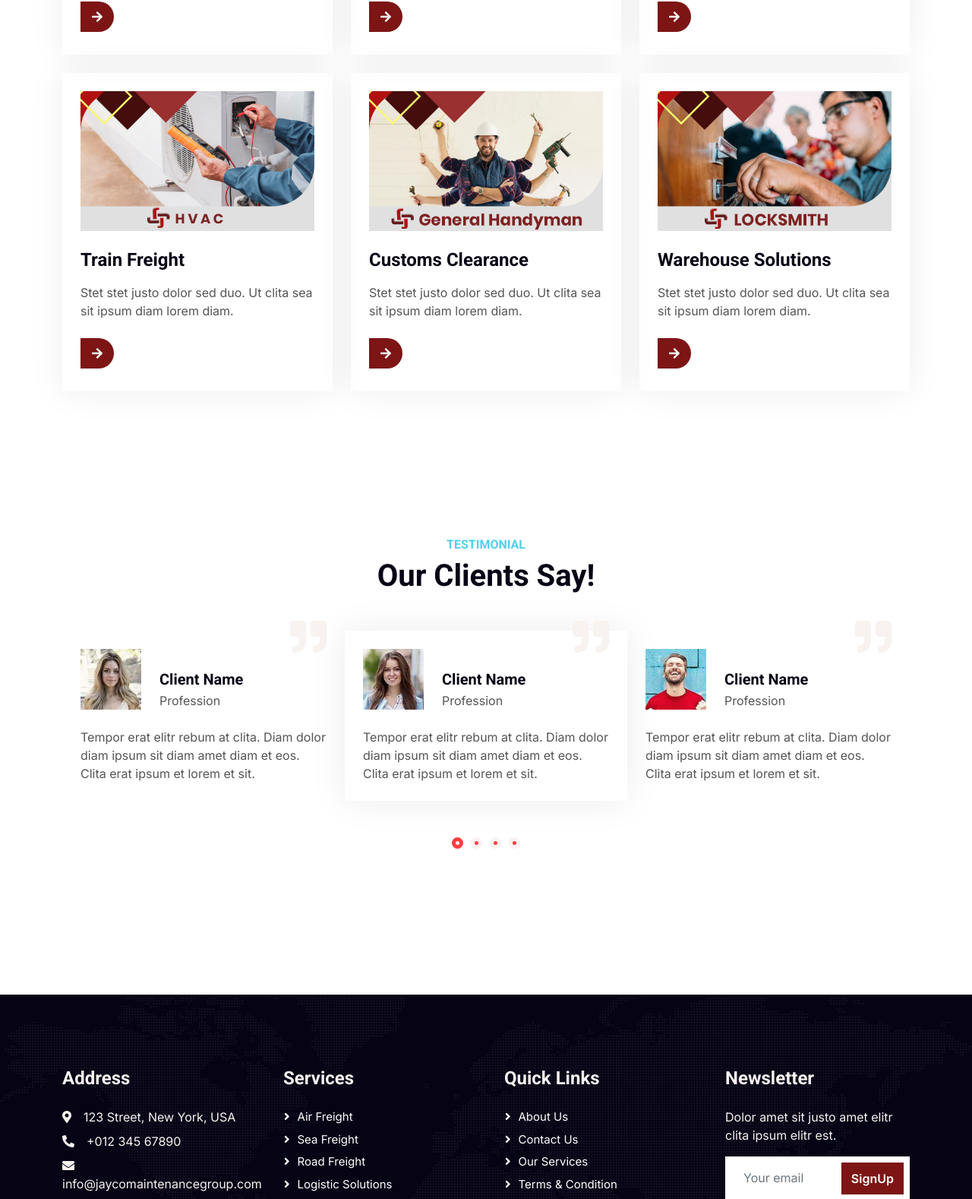
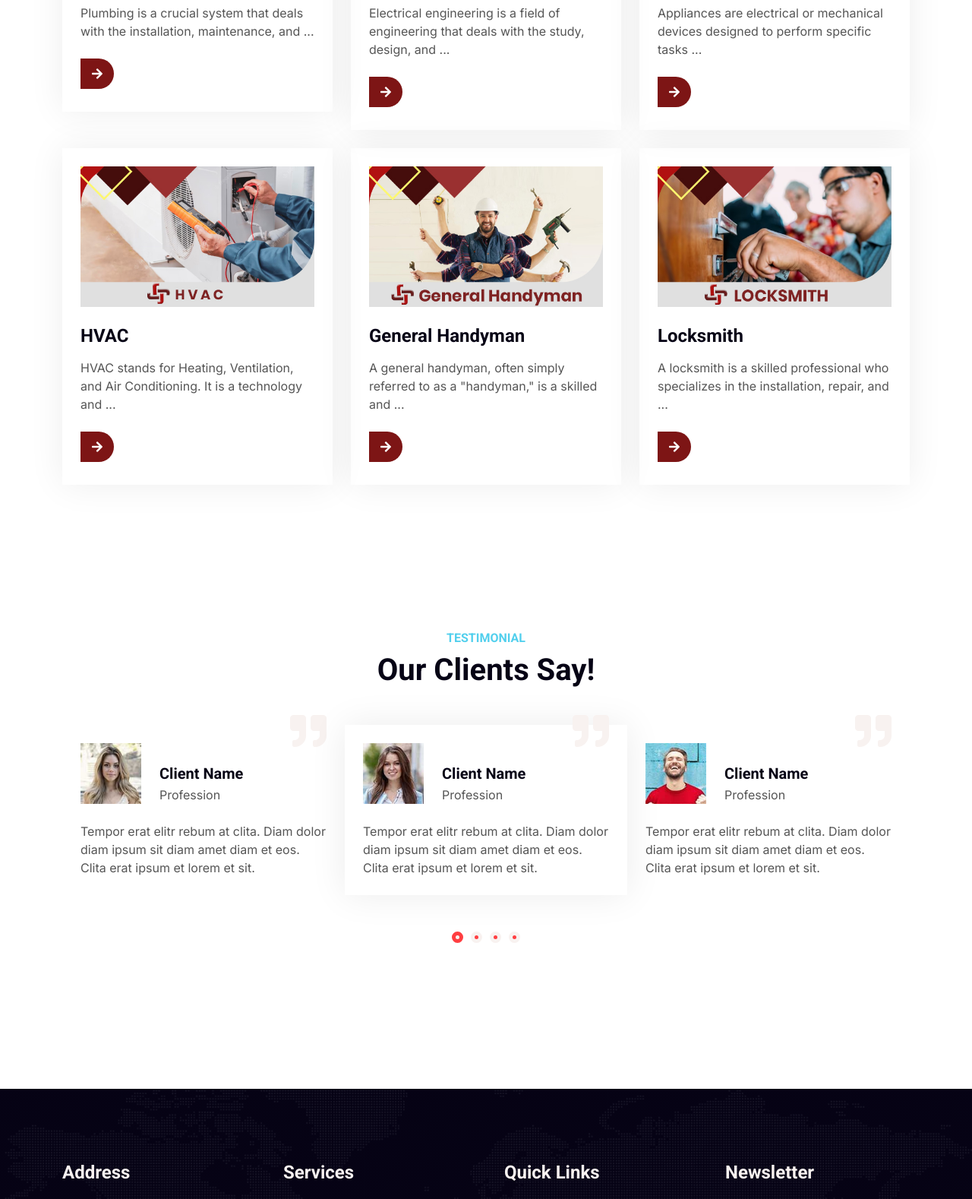
Before and after one commit to mjnfs/jaycomaintenance, a plain HTML site: page service.html in a window 1280 px wide. Shown: the part 1068-2646 px from the top of the page at 76% size. Drawn offline with nearby package versions, Linux system fonts and the light colour scheme.

Commit message:
new updates

```diff
--- a/css/style.css
+++ b/css/style.css
@@ -250,6 +250,11 @@
 
 .locksmith-header {
     background: linear-gradient(rgba(6, 3, 21, .5), rgba(6, 3, 21, .5)), url(../img/cover6.jpg) center center no-repeat;
+    height: 50vh !important;
+}
+
+.services-header {
+    background: linear-gradient(rgba(6, 3, 21, .5), rgba(6, 3, 21, .5)), url(../img/cover7.jpg) center center no-repeat;
     height: 50vh !important;
 }
 
--- a/service.html
+++ b/service.html
@@ -74,17 +74,7 @@
 
 
     <!-- Page Header Start -->
-    <div class="container-fluid page-header py-5" style="margin-bottom: 6rem;">
-        <div class="container py-5">
-            <h1 class="display-3 text-white mb-3 animated slideInDown">Services</h1>
-            <nav aria-label="breadcrumb animated slideInDown">
-                <ol class="breadcrumb">
-                    <li class="breadcrumb-item"><a class="text-white" href="#">Home</a></li>
-                    <li class="breadcrumb-item"><a class="text-white" href="#">Pages</a></li>
-                    <li class="breadcrumb-item text-white active" aria-current="page">Services</li>
-                </ol>
-            </nav>
-        </div>
+    <div class="container-fluid page-header services-header py-5" style="margin-bottom: 6rem;">
     </div>
     <!-- Page Header End -->
 
@@ -102,9 +92,9 @@
                         <div class="overflow-hidden mb-4">
                             <img class="img-fluid" src="img/service-1.jpg" alt="">
                         </div>
-                        <h4 class="mb-3">Air Freight</h4>
-                        <p>Stet stet justo dolor sed duo. Ut clita sea sit ipsum diam lorem diam.</p>
-                        <a class="btn-slide mt-2" href=""><i class="fa fa-arrow-right"></i><span>Read More</span></a>
+                        <h4 class="mb-3">Plumbing</h4>
+                        <p>Plumbing is a crucial system that deals with the installation, maintenance, and ...</p>
+                        <a class="btn-slide mt-2" href="/read-more/plumbing.html"><i class="fa fa-arrow-right"></i><span>Read More</span></a>
                     </div>
                 </div>
                 <div class="col-md-6 col-lg-4 wow fadeInUp" data-wow-delay="0.5s">
@@ -112,9 +102,9 @@
                         <div class="overflow-hidden mb-4">
                             <img class="img-fluid" src="img/service-2.jpg" alt="">
                         </div>
-                        <h4 class="mb-3">Ocean Freight</h4>
-                        <p>Stet stet justo dolor sed duo. Ut clita sea sit ipsum diam lorem diam.</p>
-                        <a class="btn-slide mt-2" href=""><i class="fa fa-arrow-right"></i><span>Read More</span></a>
+                        <h4 class="mb-3">Electrical</h4>
+                        <p>Electrical engineering is a field of engineering that deals with the study, design, and ...</p>
+                        <a class="btn-slide mt-2" href="/read-more/electrical.html"><i class="fa fa-arrow-right"></i><span>Read More</span></a>
                     </div>
                 </div>
                 <div class="col-md-6 col-lg-4 wow fadeInUp" data-wow-delay="0.7s">
@@ -122,9 +112,9 @@
                         <div class="overflow-hidden mb-4">
                             <img class="img-fluid" src="img/service-3.jpg" alt="">
                         </div>
-                        <h4 class="mb-3">Road Freight</h4>
-                        <p>Stet stet justo dolor sed duo. Ut clita sea sit ipsum diam lorem diam.</p>
-                        <a class="btn-slide mt-2" href=""><i class="fa fa-arrow-right"></i><span>Read More</span></a>
+                        <h4 class="mb-3">Applicance</h4>
+                        <p>Appliances are electrical or mechanical devices designed to perform specific tasks ...</p>
+                        <a class="btn-slide mt-2" href="/read-more/applicance.html"><i class="fa fa-arrow-right"></i><span>Read More</span></a>
                     </div>
                 </div>
                 <div class="col-md-6 col-lg-4 wow fadeInUp" data-wow-delay="0.3s">
@@ -132,9 +122,9 @@
                         <div class="overflow-hidden mb-4">
                             <img class="img-fluid" src="img/service-4.jpg" alt="">
                         </div>
-                        <h4 class="mb-3">Train Freight</h4>
-                        <p>Stet stet justo dolor sed duo. Ut clita sea sit ipsum diam lorem diam.</p>
-                        <a class="btn-slide mt-2" href=""><i class="fa fa-arrow-right"></i><span>Read More</span></a>
+                        <h4 class="mb-3">HVAC</h4>
+                        <p>HVAC stands for Heating, Ventilation, and Air Conditioning. It is a technology and ...</p>
+                        <a class="btn-slide mt-2" href="/read-more/hvac.html"><i class="fa fa-arrow-right"></i><span>Read More</span></a>
                     </div>
                 </div>
                 <div class="col-md-6 col-lg-4 wow fadeInUp" data-wow-delay="0.5s">
@@ -142,9 +132,9 @@
                         <div class="overflow-hidden mb-4">
                             <img class="img-fluid" src="img/service-5.jpg" alt="">
                         </div>
-                        <h4 class="mb-3">Customs Clearance</h4>
-                        <p>Stet stet justo dolor sed duo. Ut clita sea sit ipsum diam lorem diam.</p>
-                        <a class="btn-slide mt-2" href=""><i class="fa fa-arrow-right"></i><span>Read More</span></a>
+                        <h4 class="mb-3">General Handyman</h4>
+                        <p>A general handyman, often simply referred to as a "handyman," is a skilled and ...</p>
+                        <a class="btn-slide mt-2" href="/read-more/general-handyman.html"><i class="fa fa-arrow-right"></i><span>Read More</span></a>
                     </div>
                 </div>
                 <div class="col-md-6 col-lg-4 wow fadeInUp" data-wow-delay="0.7s">
@@ -152,9 +142,9 @@
                         <div class="overflow-hidden mb-4">
                             <img class="img-fluid" src="img/service-6.jpg" alt="">
                         </div>
-                        <h4 class="mb-3">Warehouse Solutions</h4>
-                        <p>Stet stet justo dolor sed duo. Ut clita sea sit ipsum diam lorem diam.</p>
-                        <a class="btn-slide mt-2" href=""><i class="fa fa-arrow-right"></i><span>Read More</span></a>
+                        <h4 class="mb-3">Locksmith</h4>
+                        <p>A locksmith is a skilled professional who specializes in the installation, repair, and ...</p>
+                        <a class="btn-slide mt-2" href="/read-more/locksmith.html"><i class="fa fa-arrow-right"></i><span>Read More</span></a>
                     </div>
                 </div>
             </div>
@@ -227,23 +217,23 @@
             <div class="row g-5">
                 <div class="col-lg-3 col-md-6">
                     <h4 class="text-light mb-4">Address</h4>
-                    <p class="mb-2"><i class="fa fa-map-marker-alt me-3"></i>123 Street, New York, USA</p>
-                    <p class="mb-2"><i class="fa fa-phone-alt me-3"></i>+012 345 67890</p>
-                    <p class="mb-2"><i class="fa fa-envelope me-3"></i>info@jaycomaintenancegroup.com</p>
+                    <p class="mb-2"><i class="fa fa-map-marker-alt" style="margin-right: 10px;"></i>2800 Post Oak Blvd, Suite 4100, Houston, TX 77056, USA</p>
+                    <p class="mb-2"><i class="fa fa-phone-alt" style="margin-right: 10px;"></i>+012 345 67890</p>
+                    <p class="mb-2"><i class="fa fa-envelope" style="margin-right: 10px;"></i>info@jaycomaintenancegroup.com</p>
                     <div class="d-flex pt-2">
-                        <a class="btn btn-outline-light btn-social" href=""><i class="fab fa-twitter"></i></a>
                         <a class="btn btn-outline-light btn-social" href=""><i class="fab fa-facebook-f"></i></a>
-                        <a class="btn btn-outline-light btn-social" href=""><i class="fab fa-youtube"></i></a>
                         <a class="btn btn-outline-light btn-social" href=""><i class="fab fa-linkedin-in"></i></a>
+                        <a class="btn btn-outline-light btn-social" href=""><i class="fab fa-instagram"></i></a>
                     </div>
                 </div>
                 <div class="col-lg-3 col-md-6">
                     <h4 class="text-light mb-4">Services</h4>
-                    <a class="btn btn-link" href="">Air Freight</a>
-                    <a class="btn btn-link" href="">Sea Freight</a>
-                    <a class="btn btn-link" href="">Road Freight</a>
-                    <a class="btn btn-link" href="">Logistic Solutions</a>
-                    <a class="btn btn-link" href="">Industry solutions</a>
+                    <a class="btn btn-link" href="/read-more/plumbing.html">Plumbing</a>
+                    <a class="btn btn-link" href="/read-more/applicance.html">Applicance</a>
+                    <a class="btn btn-link" href="/read-more/electrical.html">Electrical</a>
+                    <a class="btn btn-link" href="/read-more/hvac.html">HVAC</a>
+                    <a class="btn btn-link" href="/read-more/general-handyman.html">General Handyman</a>
+                    <a class="btn btn-link" href="/read-more/locksmith.html">Locksmith</a>
                 </div>
                 <div class="col-lg-3 col-md-6">
                     <h4 class="text-light mb-4">Quick Links</h4>
```
Also changed, not shown: img/cover7.jpg (added).
